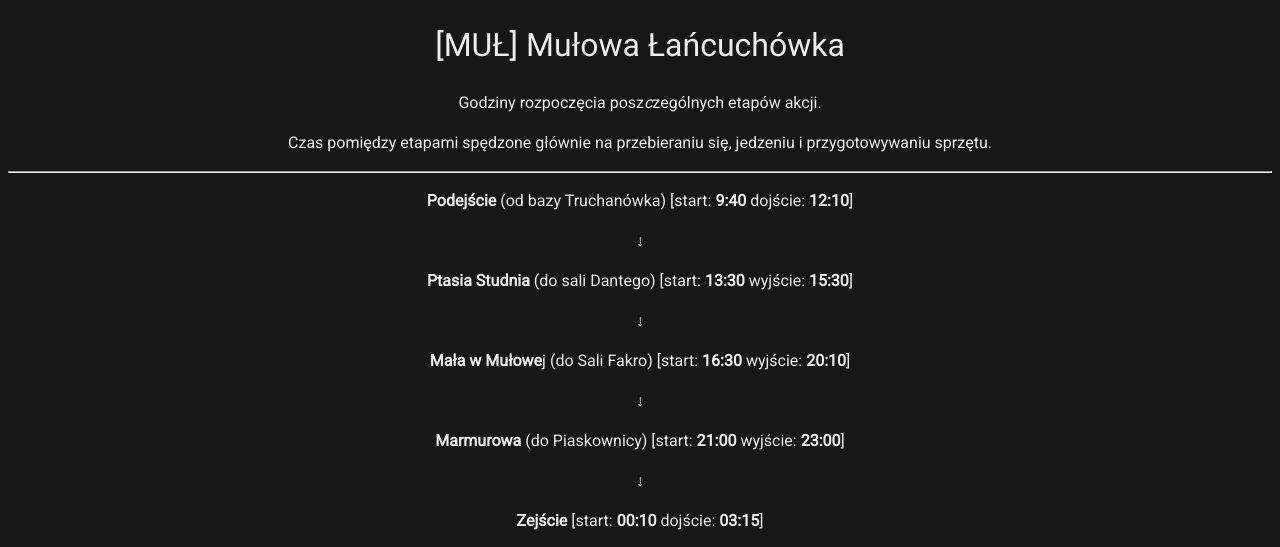
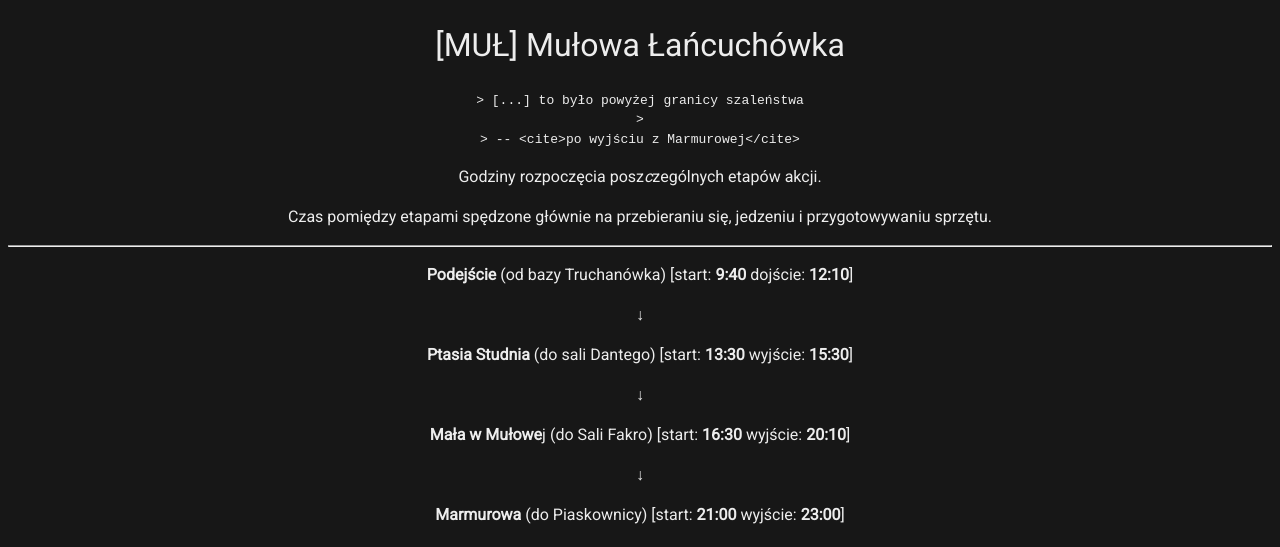
Before and after one commit to dziury/szkice, a Jekyll site: the page built from Relacje/MUŁ - Mułowa Łańcuchówka.md, in a window 1280 px wide, cut to the strip 0-547 px from the top of the page. Built offline with Jekyll 4.4.1, drawn with Linux system fonts in a browser that asks for light colours; our own code applies the rules of GitHub Pages for plain Markdown files.

Commit message:
citation added

````diff
--- a/Relacje/MUŁ - Mułowa Łańcuchówka.md
+++ b/Relacje/MUŁ - Mułowa Łańcuchówka.md
@@ -1,4 +1,10 @@
 # [MUŁ] Mułowa Łańcuchówka
+
+```
+> [...] to było powyżej granicy szaleństwa
+>
+> -- <cite>po wyjściu z Marmurowej</cite>
+```
 
 Godziny rozpoczęcia posz*c*zególnych etapów akcji.
 
````
